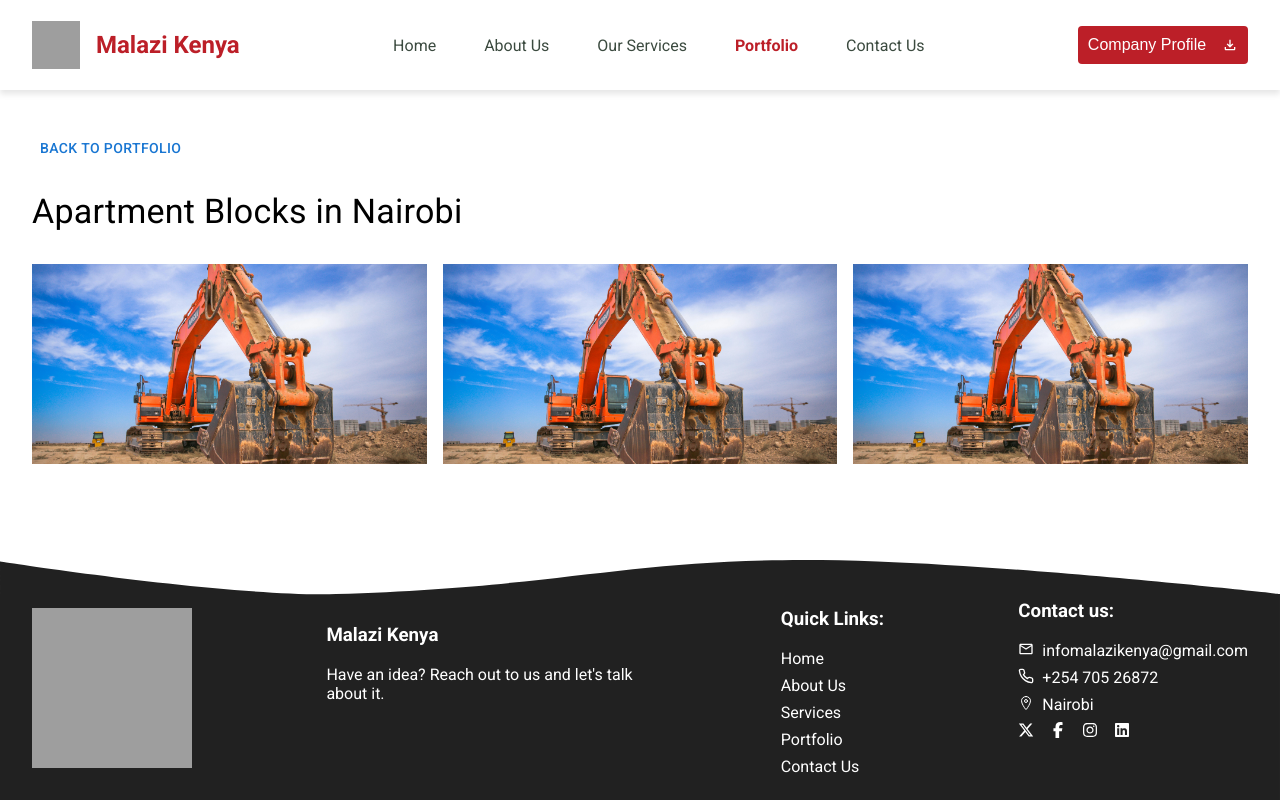
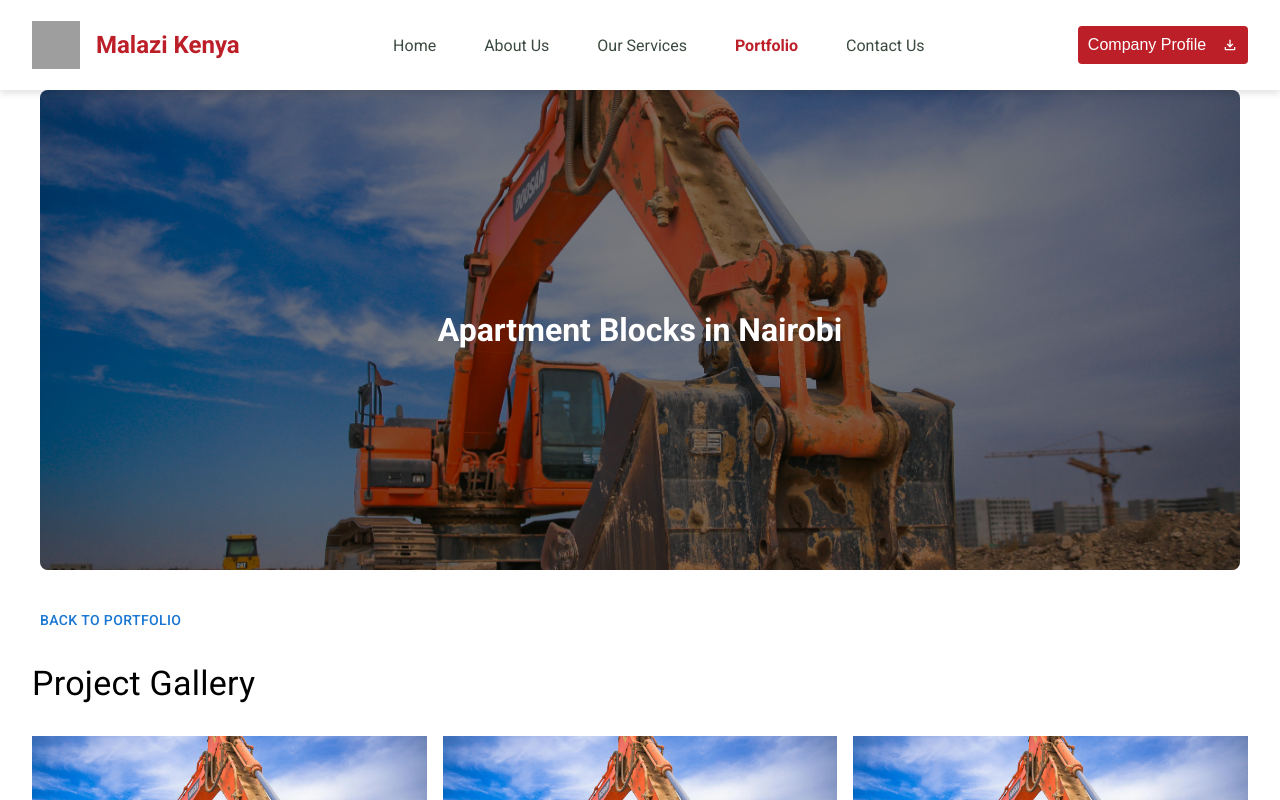
Before and after one commit to Mbuthiasakara1/Malazi-Kenya, a React (Vite) app: page /portfolio/1 in a window 1280 px wide. Shown: the top 800 px of the page. Built offline with nearby package versions, Linux system fonts and the light colour scheme; grey boxes are pictures that could not be loaded.

Commit message:
Edits Portfolio and Gallery

```diff
--- /dev/null
+++ b/src/components/PortfolioImages.css
@@ -0,0 +1,82 @@
+.portfolio-container{
+    margin-bottom:4em;
+    margin-top:1em;
+}
+.portfolio-container h2{
+    font-size:36px;
+    margin-bottom:1em;
+    font-weight:bold;
+}
+.portfolio-container .MuiImageListItem-root {
+    position: relative;
+    overflow: hidden;
+    border-radius: 8px;
+    transition: transform 0.3s ease; /* Smooth scaling of the image container */
+  }
+
+  .portfolio-container .MuiImageListItem-root:hover {
+    transform: scale(1.05); /* Slightly scale the image container */
+  }
+
+  .portfolio-container .MuiImageListItem-root img {
+    width: 100%;
+    height: 200px;
+    object-fit: cover;
+    transition: filter 0.3s ease, transform 0.3s ease; /* Smooth effects on the image */
+  }
+
+  .portfolio-container .MuiImageListItem-root:hover img {
+    filter: brightness(0.7); /* Darken the image slightly */
+    transform: scale(1.1); /* Scale the image slightly */
+  }
+
+  .portfolio-container .MuiImageListItem-root .MuiImageListItemBar {
+    position: absolute;
+    bottom: 0;
+    left: 0;
+    width: 100%; /* Cover the full width of the image */
+    height: 2em; /* Set the height of the bar */
+    display: flex;
+    justify-content: center;
+    align-items: center;
+    background: rgba(255, 255, 255, 0.9); /* Initial background color */
+    border: 1px solid #ccc; /* Border around the bar */
+    overflow: hidden;
+    transition: background 0.5s ease; /* Smooth background transition */
+  }
+
+  .portfolio-container .MuiImageListItem-root:hover .MuiImageListItemBar {
+    background: transparent; /* Ensure the bar's background isn't visible */
+  }
+
+  .portfolio-container .MuiImageListItem-root .MuiImageListItemBar-title {
+    position: relative;
+    z-index: 2; /* Ensure text stays above the background */
+    color: black; /* Original text color */
+    font-weight: 400; /* Original font weight */
+    transition: color 0.5s ease, font-weight 0.5s ease; /* Smooth text transition */
+    font-size: 16px; /* Original font size */
+  }
+
+  .portfolio-container .MuiImageListItem-root .MuiImageListItemBar-title::after {
+    content: '';
+    position: absolute;
+    bottom: 0;
+    left: 0;
+    width: 100%;
+    height: 0%;
+    background-color: #BC1F28;
+    z-index: 1; /* Place background below the text */
+    transition: height 0.5s ease; /* Smooth fill transition */
+  }
+
+  /* .portfolio-container .MuiImageListItem-root:hover .MuiImageListItemBar-title::after {
+    height: 100%;
+  } */
+
+  .portfolio-container .MuiImageListItem-root:hover .MuiImageListItemBar-title {
+    color: white; /* Change text color to white */
+    font-weight: 700; /* Make the text bold */
+    background-color: #BC1F28;
+    padding-left: 1em;
+  }
--- /dev/null
+++ b/src/components/PortfolioImages.jsx
@@ -0,0 +1,100 @@
+import Navbar from "./Navbar";
+import {
+  Container,
+  ImageList,
+  ImageListItem,
+  ImageListItemBar,
+  Typography
+} from "@mui/material";
+import { useNavigate } from "react-router-dom";
+import "./PortfolioImages.css"
+
+const PortfolioImages = () => {
+  const navigate = useNavigate();
+
+  const portfolioItems = [
+    {
+      id: 1,
+      img: "images/real.jpg",
+      title: "E-commerce Project",
+      description: "React & Node.js",
+    },
+    {
+      id: 2,
+      img: "images/dam.jpg",
+      title: "Social Media Dashboard",
+      description: "React & Firebase",
+    },
+    {
+      id: 3,
+      img: "images/real.jpg",
+      title: "Weather App",
+      description: "React & Weather API",
+    },
+    {
+      id: 4,
+      img: "images/real.jpg",
+      title: "Task Management",
+      description: "React & Redux",
+    },
+    {
+      id: 5,
+      img: "images/real.jpg",
+      title: "Task Management",
+      description: "React & Redux",
+    },
+    {
+      id: 6,
+      img: "images/real.jpg",
+      title: "Task Management",
+      description: "React & Redux",
+    },
+    {
+      id: 7,
+      img: "images/real.jpg",
+      title: "Task Management",
+      description: "React & Redux",
+    },
+    {
+      id: 8,
+      img: "images/real.jpg",
+      title: "Task Management",
+      description: "React & Redux",
+    },
+    {
+      id: 9,
+      img: "images/real.jpg",
+      title: "Task Management",
+      description: "React & Redux",
+    },
+  ];
+
+  return (
+    <>
+      <Container maxWidth="lg" sx={{ py: 4 }} className="portfolio-container">
+        <Typography variant="h2">
+          Our Projects
+        </Typography>
+        <ImageList cols={3} gap={16}>
+          {portfolioItems.map((item) => (
+            <ImageListItem
+              key={item.id}
+              onClick={() => navigate(`/portfolio/${item.id}`)}
+              sx={{ cursor: "pointer" }}
+            >
+              <img
+                src={item.img}
+                alt={item.title}
+                loading="lazy"
+                style={{ height: "200px", objectFit: "cover" }}
+              />
+              <ImageListItemBar title={item.title} position="below" />
+            </ImageListItem>
+          ))}
+        </ImageList>
+      </Container>
+    </>
+  );
+};
+
+export default PortfolioImages;
--- a/src/components/ProjectGallery.css
+++ b/src/components/ProjectGallery.css
@@ -1,4 +1,37 @@
-.gallery-container{
-    margin-top:6em;
-    margin-bottom:4em;
-}
+.header-container {
+    position: relative;
+    width: 100%;
+    max-width: 1200px;
+    margin: 0 auto;
+  }
+
+  .project-header {
+    margin-top: 5.5em;
+    width: 100%;
+    height: 60vh;
+    display: block;
+    border-radius: 8px;
+    object-fit: cover;
+  }
+
+  .project-text {
+    position: absolute;
+    top: 0;
+    left: 0;
+    width: 100%;
+    height: 100%;
+    background: rgba(0, 0, 0, 0.5); /* Semi-transparent overlay covering the whole image */
+    display: flex;
+    justify-content: center;
+    align-items: center;
+    color: #fff;
+    text-align: center;
+    border-radius: 8px; /* Ensures overlay matches the image's rounded corners */
+  }
+
+  .project-text h1 {
+    font-size: 2em;
+    font-weight: bold;
+    margin: 0;
+    line-height: 1.2;
+  }
--- a/src/components/ProjectGallery.jsx
+++ b/src/components/ProjectGallery.jsx
@@ -1,17 +1,11 @@
+import React from "react";
 import Navbar from "./Navbar";
+import Projects from "./Projects";
 import Footer from "./Footer";
-import "./ProjectGallery.css"
-import {
-  Box,
-  ImageList,
-  ImageListItem,
-  Button,
-  Typography,
-} from "@mui/material";
-import { useNavigate, useParams } from "react-router-dom";
+import './ProjectGallery.css'
+import { useParams } from "react-router-dom";
 
-const PortfolioGallery = () => {
-  const navigate = useNavigate();
+function ProjectGallery() {
   const { projectId } = useParams();
 
   const projectImages = {
@@ -36,50 +30,41 @@ const PortfolioGallery = () => {
     "",
     "Apartment Blocks in Nairobi",
     "Ndagani Modern Market",
-    "Kathwana ablution block",
+    "Kathwana Ablution Block",
   ];
 
-  const galleryImages = projectImages[projectId] || [];
+  // Get the first image associated with the projectId
+  const image = projectImages[projectId]?.[0]; // Safely access the first image
+  const projectTitle = projects[projectId]; // Get the project title
+
   return (
     <>
       <Navbar />
-      <Box sx={{ p: 4 }} className="gallery-container">
-        <Button onClick={() => navigate("/portfolio")} sx={{ mb: 3 }}>
-          Back to Portfolio
-        </Button>
-
-        <Typography variant="h4" sx={{ mb: 4 }}>
-          {projects[projectId]}
-        </Typography>
-
-        <ImageList cols={3} gap={16}>
-          {galleryImages.map((item, index) => (
-            <ImageListItem
-              key={index}
-              sx={{
-                cursor: "pointer",
-                "& img": {
-                  transition: "opacity 0.3s",
-                  ":hover": {
-                    opacity: 0.6,
-                  },
-                },
-              }}
-              onClick={() => console.log(`Clicked on image ${index + 1}`)}
-            >
-              <img
-                src={item.img}
-                alt={`Gallery image ${index + 1}`}
-                loading="lazy"
-                style={{ height: "200px", objectFit: "cover" }}
-              />
-            </ImageListItem>
-          ))}
-        </ImageList>
-      </Box>
+      <div className='header-container'>
+        {image && (
+          <>
+            <img
+              src={image.img}
+              alt={`Project ${projectId}`}
+              className="project-header"
+            />
+            <div className="project-text">
+              <h1>
+                {projectTitle}
+              </h1>
+            </div>
+          </>
+        )}
+        {!image && <p>No image available for this project.</p>}
+      </div>
+      <Projects
+        projects={projects}
+        projectImages={projectImages}
+        projectId={projectId}
+      />
       <Footer />
     </>
   );
-};
+}
 
-export default PortfolioGallery;
+export default ProjectGallery;
--- /dev/null
+++ b/src/components/Projects.css
@@ -0,0 +1,3 @@
+.gallery-container{
+    margin-bottom:4em;
+}
--- /dev/null
+++ b/src/components/Projects.jsx
@@ -0,0 +1,54 @@
+import "./Projects.css"
+import {
+  Box,
+  ImageList,
+  ImageListItem,
+  Button,
+  Typography,
+} from "@mui/material";
+import { useNavigate } from "react-router-dom";
+
+const Projects = ({ projects, projectImages, projectId }) => {
+  const navigate = useNavigate();
+  const galleryImages = projectImages[projectId] || [];
+  return (
+    <>
+      <Box sx={{ p: 4 }} className="gallery-container">
+        <Button onClick={() => navigate("/portfolio")} sx={{ mb: 3 }}>
+          Back to Portfolio
+        </Button>
+
+        <Typography variant="h4" sx={{ mb: 4 }}>
+          Project Gallery
+        </Typography>
+
+        <ImageList cols={3} gap={16}>
+          {galleryImages.map((item, index) => (
+            <ImageListItem
+              key={index}
+              sx={{
+                cursor: "pointer",
+                "& img": {
+                  transition: "opacity 0.3s",
+                  ":hover": {
+                    opacity: 0.6,
+                  },
+                },
+              }}
+              onClick={() => console.log(`Clicked on image ${index + 1}`)}
+            >
+              <img
+                src={item.img}
+                alt={`Gallery image ${index + 1}`}
+                loading="lazy"
+                style={{ height: "200px", objectFit: "cover" }}
+              />
+            </ImageListItem>
+          ))}
+        </ImageList>
+      </Box>
+    </>
+  );
+};
+
+export default Projects;
--- a/src/pages/Portfolio.css
+++ b/src/pages/Portfolio.css
@@ -1,22 +1,39 @@
-.portfolio-container{
-    margin-bottom:4em;
-    margin-top:30em;
+.portfolio-header {
+    position: relative;
+    margin-top: 5.5em; /* Adjust margin to position header below the navbar */
+    width: 100%;
+    height: 40vh;
+    display: flex;
+    align-items: center;
+    justify-content: center;
+    overflow: hidden;
 }
 
-.porfolio-image{
-    width:100%;
-    height:30vh;
-    object-fit:cover;
+.portfolio-img {
+    width: 100%;
+    height: 100%;
+    object-fit: cover;
 }
-.porfolio-container-content{
-    position:absolute;
-    width:100%;
-    margin-top:8em;
-    top:0;
-    left:0;
-    height:100%;
-    width:100%;
-    border:1px solid red;
 
+.portfolio-text {
+    position: absolute;
+    top: 50%; /* Vertically center text */
+    left: 50%; /* Horizontally center text */
+    transform: translate(-50%, -50%);
+    color: white;
+    font-size: 2em;
+    font-weight: bold;
+    text-shadow: 2px 2px 5px rgba(0, 0, 0, 0.7); /* Add text shadow for better readability */
+    z-index: 2; /* Ensure text is above the image */
+}
 
+.portfolio-header::after {
+    content: '';
+    position: absolute;
+    top: 0;
+    left: 0;
+    width: 100%;
+    height: 100%;
+    background-color: rgba(0, 0, 0, 0.5); /* Dark overlay for better contrast */
+    z-index: 1; /* Layer below the text but above the image */
 }
```
Also changed, not shown: src/pages/Portfolio.jsx (+20 -98 lines).
